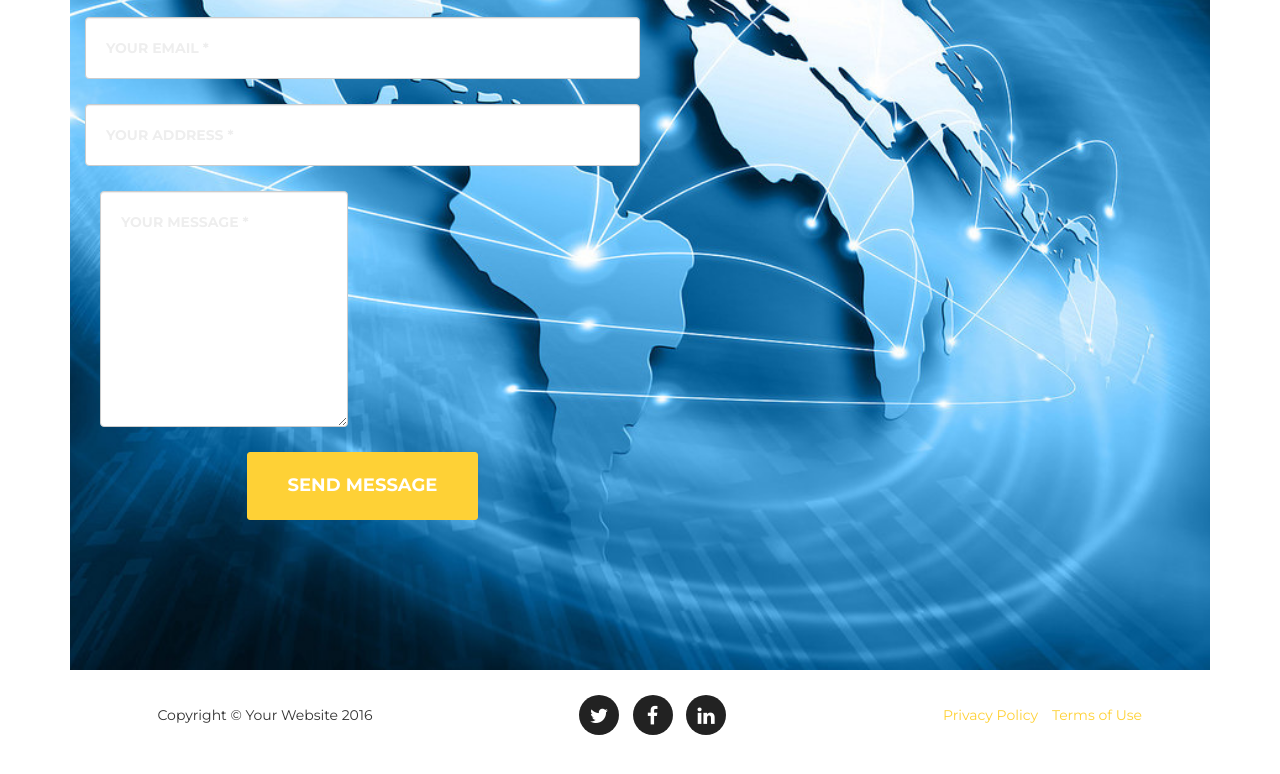
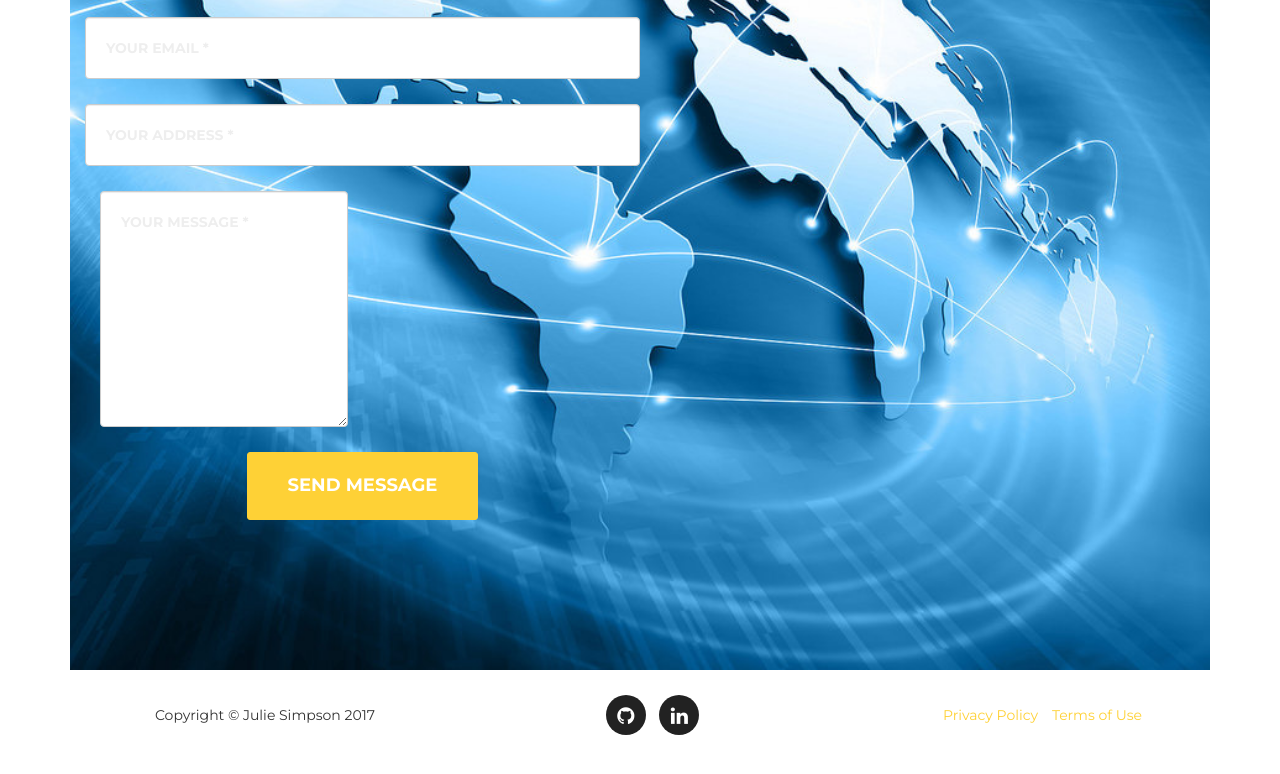
Before and after one commit to juliesimpson/juliesimpson.github.io, a website: page index.html in a window 1280 px wide. Shown: the part 2410-3184 px from the top of the page. Drawn offline with nearby package versions, Linux system fonts and the light colour scheme; a web font is replaced by a local one.

Commit message:
updated glyphicons

```diff
--- a/index.html
+++ b/index.html
@@ -452,13 +452,11 @@
         <div class="container">
             <div class="row">
                 <div class="col-md-4">
-                    <span class="copyright">Copyright &copy; Your Website 2016</span>
+                    <span class="copyright">Copyright &copy; Julie Simpson 2017</span>
                 </div>
                 <div class="col-md-4">
                     <ul class="list-inline social-buttons">
-                        <li><a href="#"><i class="fa fa-twitter"></i></a>
-                        </li>
-                        <li><a href="#"><i class="fa fa-facebook"></i></a>
+                        <li><a href="#"><i class="fa fa-github"></i></a>
                         </li>
                         <li><a href="#"><i class="fa fa-linkedin"></i></a>
                         </li>
```
